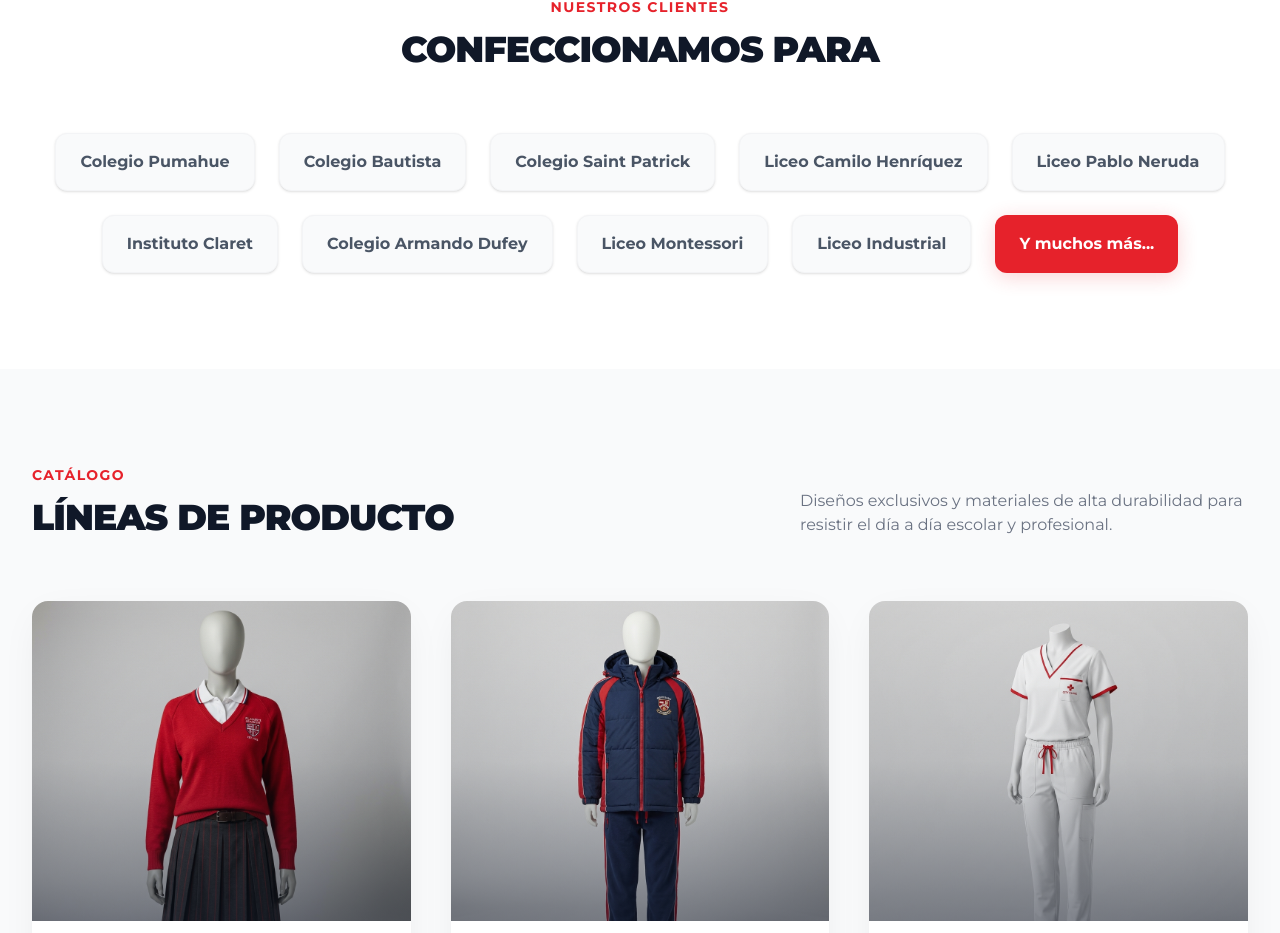
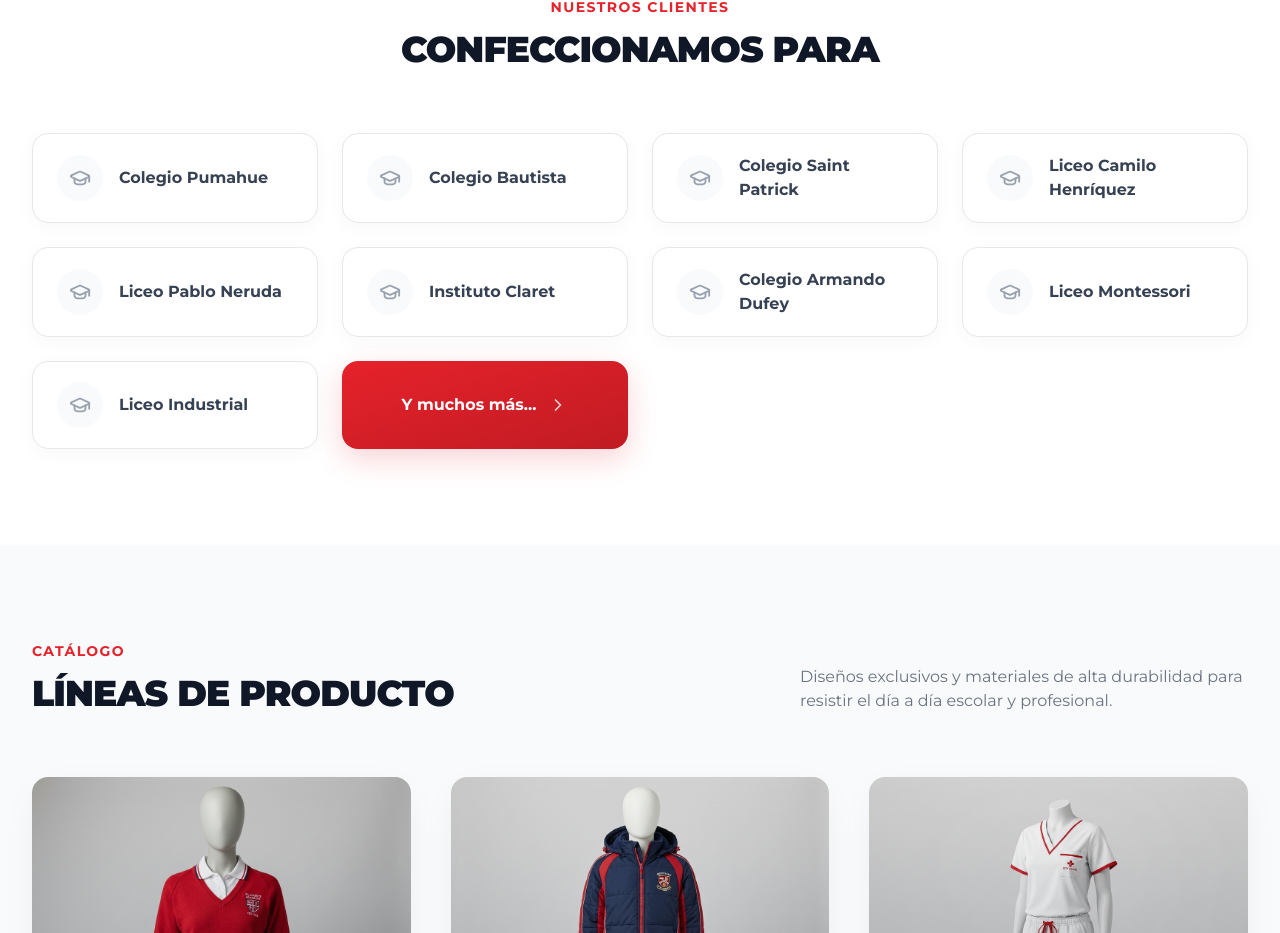
Before and after one commit to CarlosL-Code/holland, a React (Vite) app: page / in a window 1280 px wide. Shown: the part 895-1828 px from the top of the page. Built offline with nearby package versions, Linux system fonts and the light colour scheme.

Commit message:
Make Colegios section more professional with grid layout and icons

```diff
--- a/src/App.jsx
+++ b/src/App.jsx
@@ -1,5 +1,5 @@
 import React, { useState, useEffect } from 'react';
-import { MapPin, Clock, CreditCard, ShoppingBag, Phone, Menu, X, ChevronRight } from 'lucide-react';
+import { MapPin, Clock, CreditCard, ShoppingBag, Phone, Menu, X, ChevronRight, GraduationCap } from 'lucide-react';
 import { motion, AnimatePresence } from 'framer-motion';
 import schoolUniform from './assets/school_uniform_1.jpg';
 import clinicalUniform from './assets/clinical_uniform_1.jpg';
@@ -217,24 +217,28 @@
             whileInView="visible"
             viewport={{ once: true, margin: "-50px" }}
             variants={staggerContainer}
-            className="flex flex-wrap justify-center gap-4 md:gap-6"
+            className="grid grid-cols-1 sm:grid-cols-2 md:grid-cols-3 lg:grid-cols-4 gap-4 md:gap-6"
           >
             {colegios.map((colegio, index) => (
               <motion.div
                 key={index}
                 variants={fadeUpVariant}
                 whileHover={{ y: -5, scale: 1.02 }}
-                className="bg-gray-50 border border-gray-100 px-6 py-4 rounded-xl shadow-sm hover:shadow-md hover:border-holland-red/30 transition-all cursor-default group flex items-center justify-center"
+                className="bg-white border border-gray-200 px-6 py-5 rounded-2xl shadow-[0_4px_20px_rgba(0,0,0,0.03)] hover:shadow-[0_10px_30px_rgba(230,34,43,0.1)] hover:border-holland-red/30 transition-all duration-300 flex items-center gap-4 group cursor-default"
               >
-                <span className="font-bold text-gray-600 group-hover:text-holland-red transition-colors text-sm md:text-base">{colegio}</span>
+                <div className="bg-gray-50 text-gray-400 p-3 rounded-full group-hover:bg-holland-red group-hover:text-white transition-colors duration-300 flex-shrink-0">
+                  <GraduationCap size={22} />
+                </div>
+                <span className="font-bold text-gray-700 group-hover:text-gray-900 transition-colors text-sm md:text-base">{colegio}</span>
               </motion.div>
             ))}
             <motion.div
               variants={fadeUpVariant}
               whileHover={{ y: -5, scale: 1.02 }}
-              className="bg-holland-red text-white px-6 py-4 rounded-xl shadow-[0_4px_20px_rgba(230,34,43,0.2)] transition-all cursor-default flex items-center justify-center"
+              className="bg-gradient-to-br from-holland-red to-holland-darkRed text-white px-6 py-5 rounded-2xl shadow-[0_10px_30px_rgba(230,34,43,0.2)] hover:shadow-[0_15px_40px_rgba(230,34,43,0.3)] transition-all duration-300 flex items-center justify-center gap-3 cursor-default"
             >
               <span className="font-bold text-sm md:text-base">Y muchos más...</span>
+              <ChevronRight size={20} className="opacity-80" />
             </motion.div>
           </motion.div>
         </div>
```
